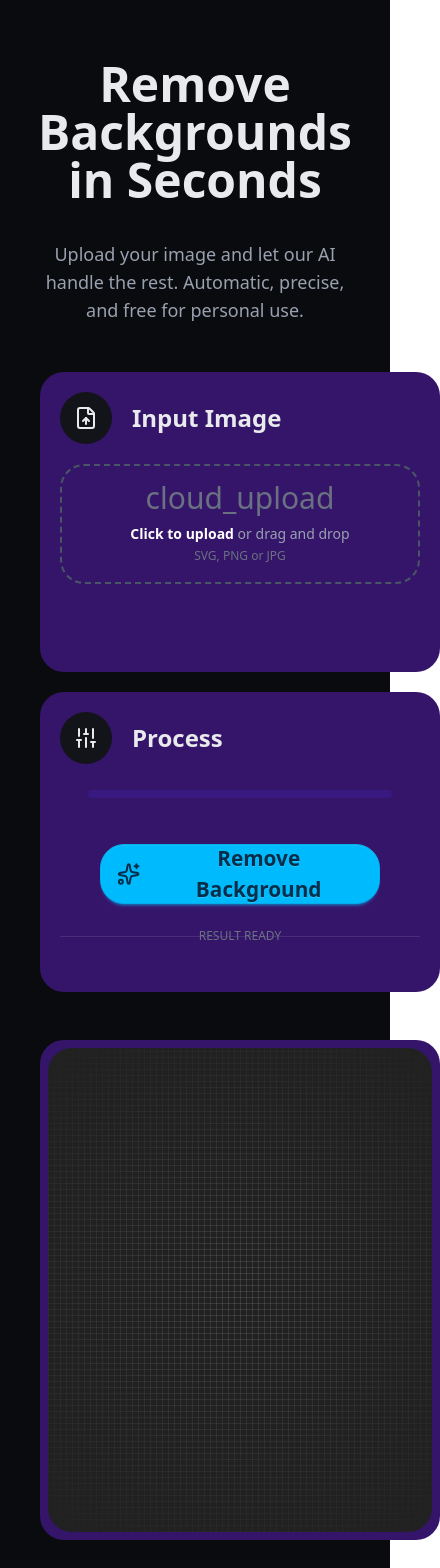
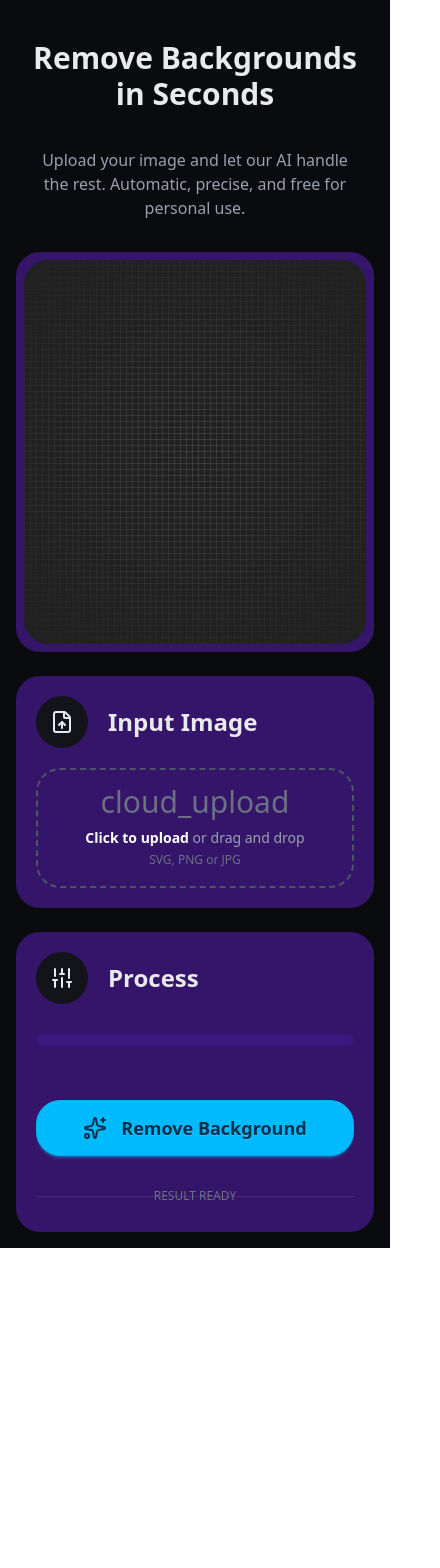
Before and after one commit to Konvelbo/RemoveBackground, a React (Vite) app: page / in a window 390 px wide. Shown: the top 1568 px of the page, 440 px wide, since content can reach past the window. After the commit the page ends 1248 px from the top, so only its background shows below. Built offline with nearby package versions, Linux system fonts and the light colour scheme.

Commit message:
I fixid the responsive width gemini pro dawm

```diff
--- a/src/App.css
+++ b/src/App.css
@@ -33,7 +33,9 @@ body {
   color: var(--color-foreground);
   font-family: var(--font-sans);
   margin: 0;
+  min-width: 100%;
   min-height: 100vh;
+  overflow-x: hidden; /* Prevent horizontal scroll on mobile */
 }
 
 ::-webkit-scrollbar {
@@ -50,8 +52,7 @@ body {
 }
 
 #image {
-    background-image:
-        radial-gradient(
+  background-image: radial-gradient(
       circle at center center,
       transparent 0%,
       rgb(33, 33, 33) 99%
@@ -79,161 +80,12 @@ body {
   scale: 1.02;
 }
 
-@media screen and (max-width: 1880px) {
+/* Base Responsive Container Styles */
 #container {
-        /*flex-direction: column-reverse;*/
-        gap: 1.5rem;
-    }
-    #div-box {
-        min-width: 900px;
-        min-height: 500px;
-    }
-    #animate-image {
-        max-width: 450px;
-    }
-    #upload_file {
-        min-width: 700px;
-        min-height: 300px;
-    }
-    #process {
-        min-width: 100px;
-        min-height: 300px;
-    }
-    #progress {
-        width: calc(100% - 3.5rem);
-    }
-    #uploadFile_process {
-        flex-direction: column;
-    }
-}
-@media screen and (max-width: 1780px) {
-    #container {
-        /*flex-direction: column-reverse;*/
-        gap: 1.5rem;
-    }
-    #div-box {
-        min-width: 900px;
-        min-height: 500px;
-    }
-    #animate-image {
-        max-width: 450px;
-    }
-    #upload_file {
-        min-width: 600px;
-        min-height: 300px;
-    }
-    #process {
-        min-width: 100px;
-        min-height: 300px;
-    }
-    #progress {
-        width: calc(100% - 3.5rem);
-    }
-    #uploadFile_process {
-        flex-direction: column;
-    }
-}
-@media screen and (max-width: 1700px) {
-    #container {
-        /*flex-direction: column-reverse;*/
-        gap: 1.5rem;
-    }
-    #div-box {
-        min-width: 900px;
-        min-height: 500px;
-    }
-    #upload_file {
-        min-width: 500px;
-        min-height: 300px;
-    }
-}
-@media screen and(max-width: 1600px) {
-    #container {
-        /*flex-direction: column-reverse;*/
-        gap: 1.5rem;
-    }
-    #div-box {
-        min-width: 900px;
-        height: 500px;
-    }
-    /*#upload_file {
-        min-width: 600px;
-        min-height: 300px;
-    }*/
-}
-
-@media screen and (max-width: 1500px) {
-    #container {
-        /*flex-direction: column-reverse;*/
-        gap: 1.5rem;
-    }
-    #div-box {
-        min-width: 650px;
-        height: 500px;
-    }
-    #upload_file {
-        min-width: 400px;
-        min-height: 300px;
-    }
-}
-
-@media screen and (max-width: 1400px) {
-    #container {
-        flex-direction: column-reverse;
-        gap: 1.5rem;
-    }
-    #div-box {
-        min-width: 100%;
-        /*max-height: 400px;*/
-    }
-    #upload_file {
-        min-width: 150px;
-    }
-    #process {
-        min-width: 100px;
-    }
-
-    #process button {
-        width: 280px;
-    }
-
-    #progress {
-        width: calc(100% - 3.5rem);
-    }
-    #uploadFile_process {
-        flex-direction: column;
-    }
-}
-@media screen and (max-width: 620px) {
-    #container {
-        display: grid;
-        grid-template-columns: repeat(1, 1fr);
-        grid-template-rows: repeat(100px, 1fr);
-        /*flex-direction: column-reverse;*/
-        gap: 1.5rem;
-        scroll-behavior: smooth;
-        scrollbar-width: none;
+  width: 100%;
+  max-width: 100%;
 }
 
 #div-box {
-        min-width: 300px;
-        max-height: 400px;
-        grid-row: 3;
+  width: 100%;
 }
-    #upload_file {
-        min-width: 400px;
-    }
-    #process {
-        min-width: 400px;
-    }
-    #progress {
-        width: calc(100% - 3.5rem);
-    }
-    #uploadFile_process {
-        flex-direction: column;
-    }
-
-    #animate-image {
-        max-width: 350px;
-    }
-}
--- a/src/App.tsx
+++ b/src/App.tsx
@@ -87,43 +87,52 @@ function App() {
   };
 
   return (
-    <div className="flex flex-col text-center p-10 pt-15">
+    <div className="flex flex-col text-center p-4 md:p-10 pt-10 md:pt-15 min-h-screen">
       <Toaster />
       <div className="flex flex-col gap-5 justify-center items-center">
-        <h1 className="text-5xl font-bold text-center mb-4">
+        <h1 className="text-3xl md:text-5xl font-bold text-center mb-4">
           Remove Backgrounds in Seconds
         </h1>
-        <p className="text-lg text-gray-400 text-center mb-12 max-w-2xl">
+        <p className="text-base md:text-lg text-gray-400 text-center mb-8 md:mb-12 max-w-2xl px-4">
           Upload your image and let our AI handle the rest. Automatic, precise,
           and free for personal use.
         </p>
       </div>
-      <div id="container" className="flex justify-between">
+
+      <div
+        id="container"
+        className="flex flex-col xl:flex-row gap-6 justify-center items-start w-full max-w-[1800px] mx-auto"
+      >
         <div
           id="div-box"
-          className="bg-card max-h-174 min-w-250 p-2 rounded-3xl"
+          className="bg-card w-full xl:w-2/3 h-[400px] md:h-[600px] p-2 rounded-3xl"
         >
           <div
             id="image"
-            className="flex items-center justify-center w-full h-full rounded-3xl relative"
+            className="flex items-center justify-center w-full h-full rounded-3xl relative overflow-hidden"
           >
-            <div className="hover-3d">
-              <figure id="animate-image" className="max-w-150 rounded-2xl">
-                {url && <img src={url || ""} alt="Processed content" />}
+            <div className="hover-3d w-full h-full flex items-center justify-center">
+              <figure
+                id="animate-image"
+                className="max-w-[90%] max-h-[90%] rounded-2xl object-contain"
+              >
+                {url && (
+                  <img
+                    src={url || ""}
+                    alt="Processed content"
+                    className="max-w-full max-h-full object-contain"
+                  />
+                )}
               </figure>
-              <div></div>
-              <div></div>
-              <div></div>
-              <div></div>
-              <div></div>
-              <div></div>
-              <div></div>
-              <div></div>
             </div>
             {url && <DaizySpan />}
           </div>
         </div>
-        <div id="uploadFile_process" className="flex flex-col space-y-5">
+
+        <div
+          id="uploadFile_process"
+          className="flex flex-col w-full xl:w-1/3 gap-6"
+        >
           <UploadFile
             onFileUpload={onFileUpload}
             preview={preview}
--- a/src/components/process.tsx
+++ b/src/components/process.tsx
@@ -17,18 +17,21 @@ const Process = ({
   isUrl,
 }: processProps) => {
   return (
-    <div id="process" className="min-w-180 rounded-3xl p-5 bg-card space-y-4">
+    <div
+      id="process"
+      className="w-full rounded-3xl p-5 md:p-8 bg-card space-y-6"
+    >
       <Toaster />
       <div className="flex items-center gap-5">
-        <div className="w-13 h-13 flex items-center justify-center rounded-full bg-background-secondary">
+        <div className="w-13 h-13 flex items-center justify-center rounded-full bg-background-secondary shrink-0">
           <SlidersVertical />
         </div>
         <h2 className="text-2xl font-semibold">Process</h2>
       </div>
-      <div id="progess_bar" className="">
+      <div id="progess_bar" className="w-full">
         {preview && (
-          <div className="flex justify-between px-10">
-            <p className="text-blue-700">
+          <div className="flex justify-between px-2 md:px-10 mb-2">
+            <p className="text-blue-700 text-sm md:text-base">
               {loading === 100 ? "Processing complete" : "Wait a moment..."}
             </p>
             <span className="font-semibold">{loading + " %"}</span>
@@ -36,7 +39,7 @@ const Process = ({
         )}
         <progress
           id="progress"
-          className="progress progress-primary w-150 justify-start"
+          className="progress progress-primary w-full h-3 md:h-4"
           value={loading}
           max="100"
         ></progress>
@@ -45,7 +48,7 @@ const Process = ({
       <button
         id="scale"
         onClick={removeBackground}
-        className="btn btn-info text-[1.3em] w-100 h-15 rounded-3xl"
+        className="btn btn-info text-lg md:text-xl w-full h-14 md:h-16 rounded-3xl"
       >
         <Sparkles className="mr-2" /> Remove Background
       </button>{" "}
@@ -63,8 +66,8 @@ const Process = ({
       </div>
       {/*..............*/}
       {isUrl && (
-        <a href={url} download="no-background.png">
-          <button className="btn btn-success text-[1.3em] w-100 h-15 rounded-3xl">
+        <a href={url} download="no-background.png" className="block w-full">
+          <button className="btn btn-success text-lg md:text-xl w-full h-14 md:h-16 rounded-3xl">
             <Download className="mr-2" /> Download
           </button>
         </a>
--- a/src/components/upload_file.tsx
+++ b/src/components/upload_file.tsx
@@ -23,7 +23,7 @@ const UploadFile = ({
   return (
     <div
       id="upload_file"
-      className="min-w-180 rounded-3xl p-5 bg-card space-y-5"
+      className="w-full bg-card rounded-3xl p-5 md:p-8 space-y-5"
     >
       <div className="flex items-center gap-5">
         <div className="w-13 h-13 flex items-center justify-center rounded-full bg-background-secondary">
```
Lines whose indentation alone changed are shown as unchanged.
